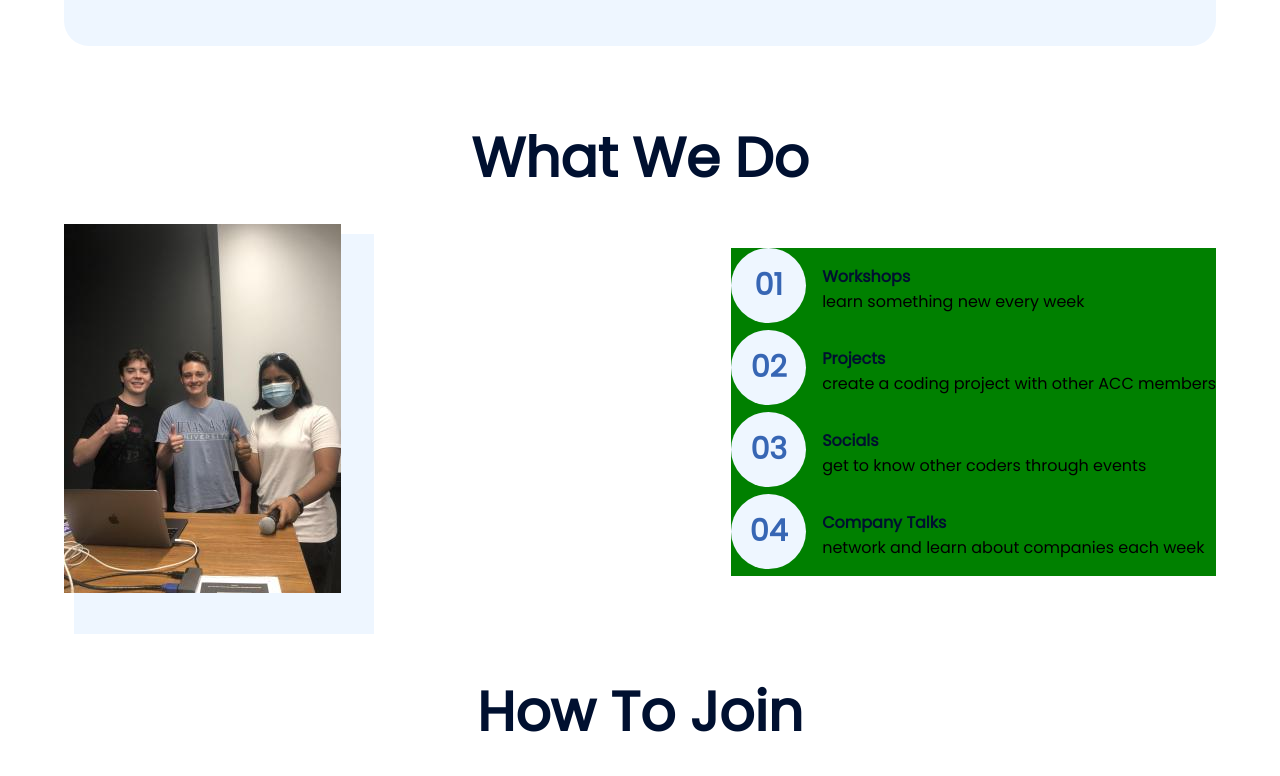
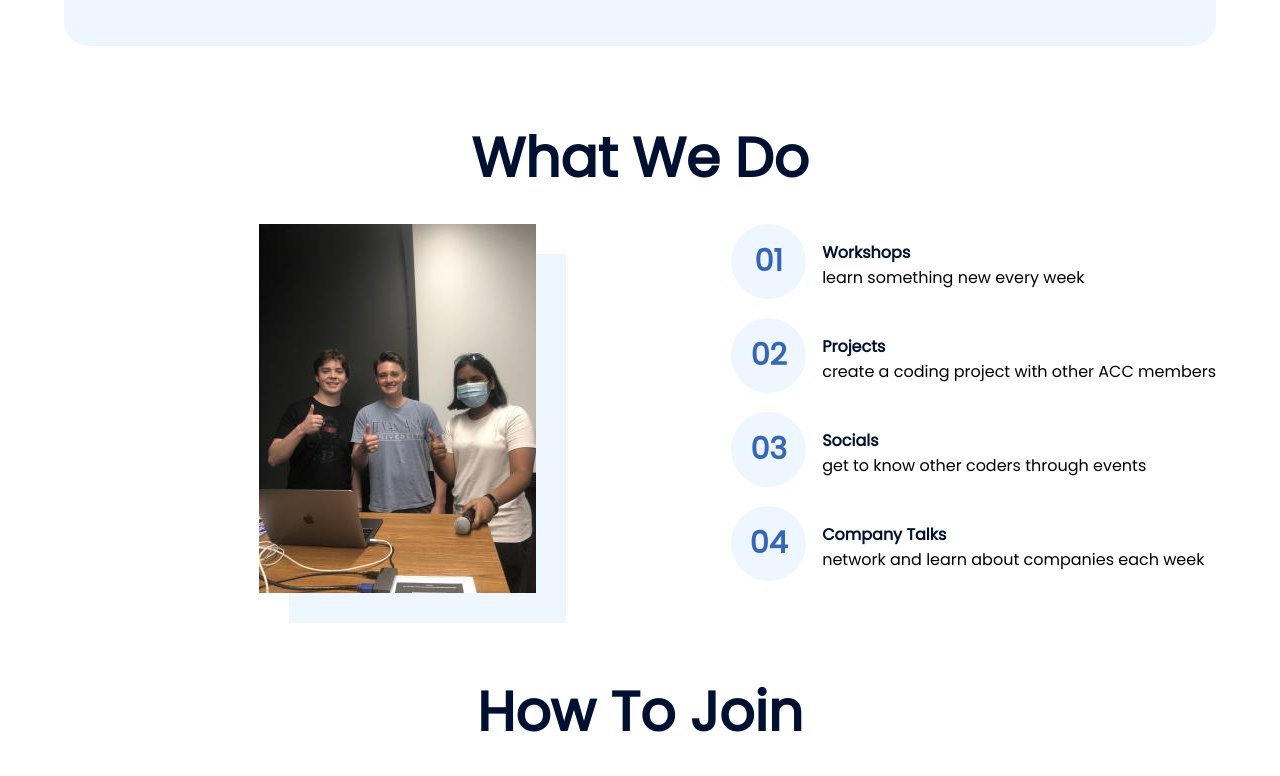
Before and after one commit to aggie-coding-club/club_website_2, a React (Create React App) app: page / in a window 1280 px wide. Shown: the part 523-1299 px from the top of the page. Built offline with nearby package versions, Linux system fonts and the light colour scheme.

Commit message:
formatted image with flexbox

```diff
--- a/src/components/assets/BlueOffsetImage.js
+++ b/src/components/assets/BlueOffsetImage.js
@@ -19,8 +19,8 @@ export default function BlueOffsetImage({ src, alt, width, height }) {
   const blueBoxStyle = {
     position: "absolute",
     zIndex: -1,
-    top: 10,
-    left: 10,
+    top: 30,
+    left: 30,
     width: width ? width : 300,
     height: height ? height : 400,
     backgroundColor: theme.palette.info.main,
--- a/src/components/sections/WhatWeDo/Characterstic.js
+++ b/src/components/sections/WhatWeDo/Characterstic.js
@@ -13,9 +13,9 @@ export default function Characterstic({ num, header, description }) {
   const badgeSize = "75px";
 
   const containerStyle = {
+    flexGrow: 1,
     display: "flex",
     direction: "row",
-    backgroundColor: "green",
   };
   const numberContainerStyle = {
     backgroundColor: theme.palette.info.main,
--- a/src/components/sections/WhatWeDo/WhatWeDo.js
+++ b/src/components/sections/WhatWeDo/WhatWeDo.js
@@ -30,12 +30,12 @@ export default function WhatWeDo() {
     display: "flex",
     flexDirection: "row",
     justifyContent: "center",
-    // backgroundColor: "red",
   };
 
   const imageContainerStyle = {
-    // backgroundColor: "purple",
     flexGrow: 1,
+    display: "flex",
+    justifyContent: "center",
   };
 
   const charactersticStyle = {
@@ -51,6 +51,8 @@ export default function WhatWeDo() {
           <BlueOffsetImage
             src={peopleImage}
             alt="officers in their wild habitats"
+            width={277}
+            height={369}
           />
         </div>
         <div style={charactersticStyle}>
```
